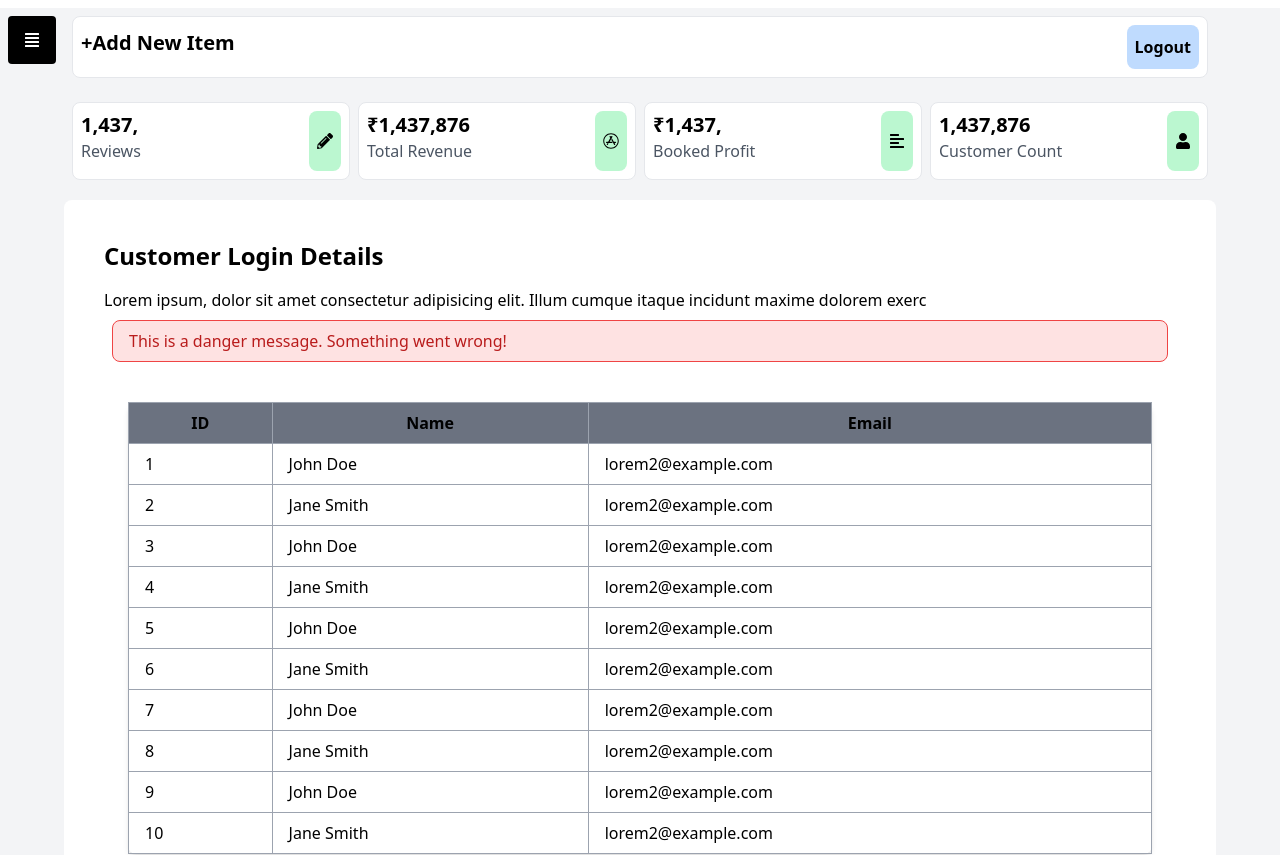
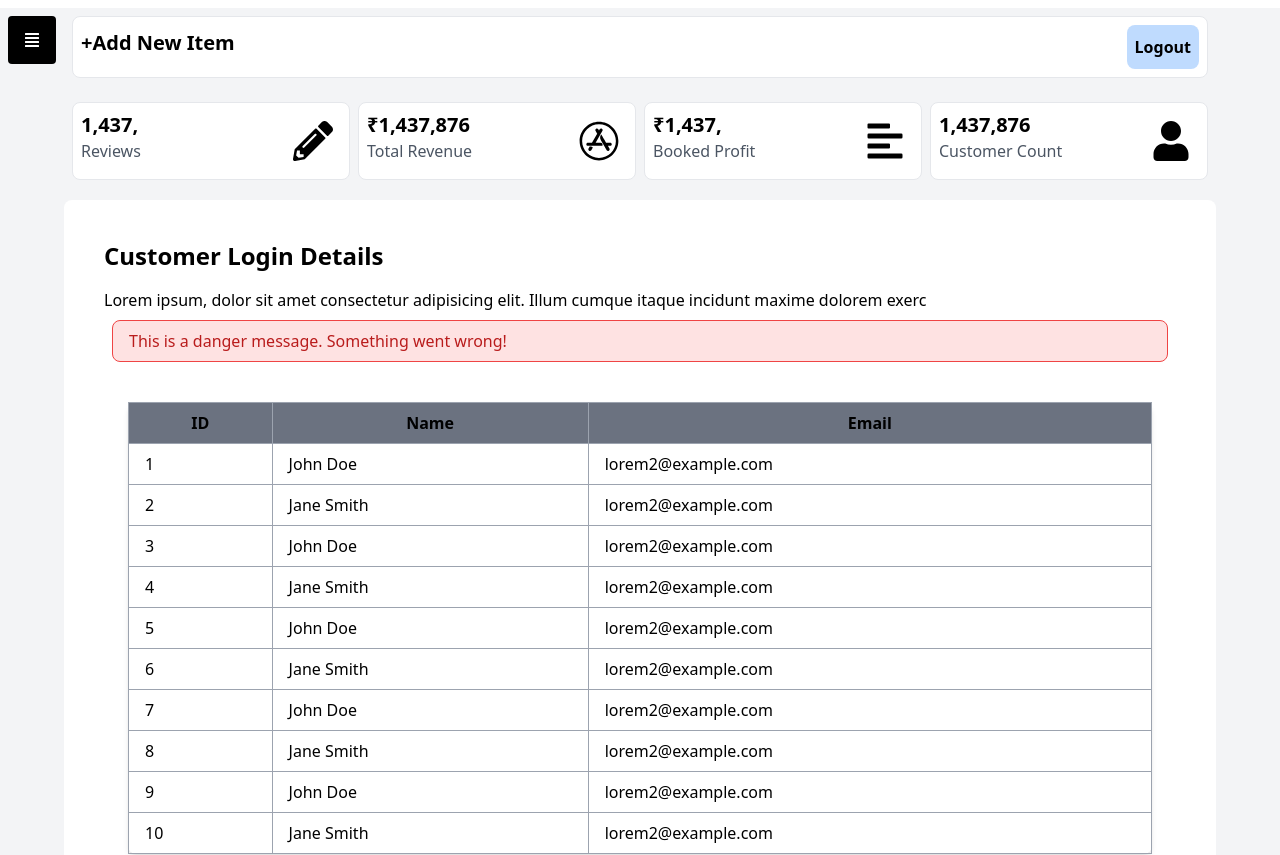
Before and after one commit to Aman-web-dev/Assignment, a Next.js app: page /mainpage in a window 1280 px wide. Shown: the top 855 px of the page. Built offline with nearby package versions, Linux system fonts and the light colour scheme.

Commit message:
Cards Changes

```diff
--- a/components/Cards.js
+++ b/components/Cards.js
@@ -21,8 +21,8 @@ function Cards() {
                 <p className='text-xl font-bold'>1,437,</p>
                 <p className='text-gray-600'>Reviews</p>
             </div>
-            <p className='bg-green-200 flex justify-center items-center p-2 rounded-lg'>
-                <FaPencilAlt/>
+            <p className='   flex justify-center items-center p-2 rounded-lg'>
+                <FaPencilAlt className='w-10 h-10'/>
                 </p>
         </div>
 
@@ -31,8 +31,8 @@ function Cards() {
                 <p className='text-xl font-bold'>₹1,437,876</p>
                 <p className='text-gray-600'>Total Revenue</p>
             </div>
-            <p className='bg-green-200 flex justify-center items-center p-2 rounded-lg'>
-         <FaAppStore/>
+            <p className=' flex justify-center items-center p-2 rounded-lg'>
+         <FaAppStore className='w-10 h-10'/>
             </p>
 
         </div>
@@ -44,8 +44,8 @@ function Cards() {
                 <p className='text-xl font-bold'>₹1,437,</p>
                 <p className='text-gray-600'>Booked Profit</p>
             </div>
-            <p className='bg-green-200 flex justify-center items-center p-2 rounded-lg'>
-         <FaAlignLeft />
+            <p className=' flex justify-center items-center p-2 rounded-lg'>
+         <FaAlignLeft className='w-10 h-10' />
 
                 </p>
         </div>
@@ -57,8 +57,8 @@ function Cards() {
                 <p className='text-xl font-bold'>1,437,876</p>
                 <p className='text-gray-600'>Customer Count</p>
             </div>
-            <p className='bg-green-200 flex justify-center items-center p-2 rounded-lg'>
-         <FaUser />
+            <p className=' flex justify-center items-center p-2 rounded-lg'>
+         <FaUser className='w-10 h-10'/>
 
                   </p>
         </div>
```
